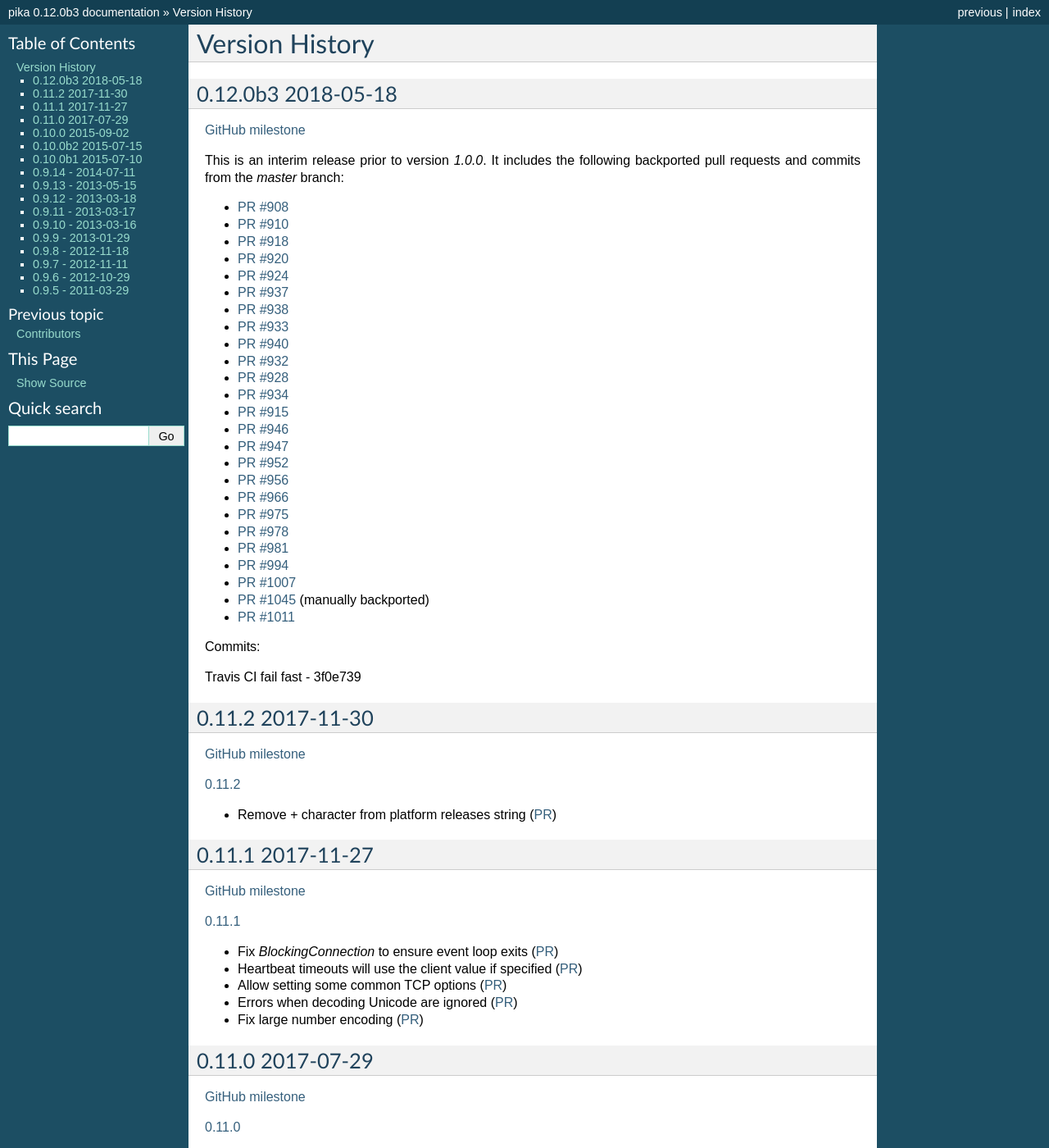
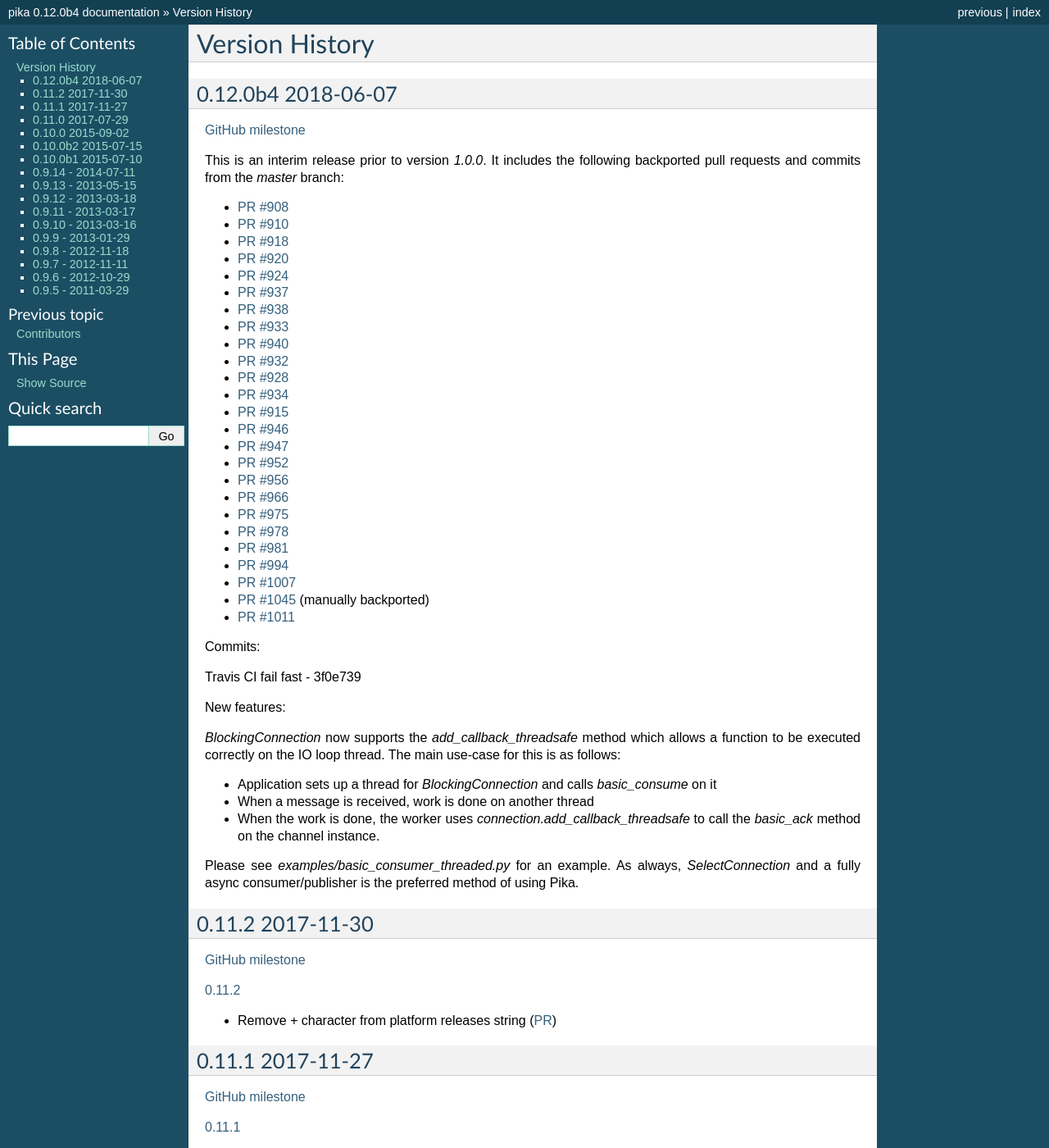
Before and after one commit to pika/pika, a Sphinx documentation site: the page built from docs/version_history.rst, in a window 1280 px wide and 1400 px high. Shown: the whole window at 82% size. Built offline with Sphinx 7.4.7, drawn with Linux system fonts in a browser that asks for light colours; pages that are not in the unit, such as notebooks, are missing from menus; some of the changed text lies outside the part shown.

Commit message:
0.12.0b4

```diff
--- a/CHANGELOG.rst
+++ b/CHANGELOG.rst
@@ -1,7 +1,7 @@
 Version History
 ===============
 
-0.12.0b3 2018-05-18
+0.12.0b4 2018-06-07
 -------------------
 
 `GitHub milestone <https://github.com/pika/pika/milestone/12>`_
--- a/docs/version_history.rst
+++ b/docs/version_history.rst
@@ -1,7 +1,7 @@
 Version History
 ===============
 
-0.12.0b3 2018-05-18
+0.12.0b4 2018-06-07
 -------------------
 
 `GitHub milestone <https://github.com/pika/pika/milestone/12>`_
@@ -37,6 +37,16 @@ This is an interim release prior to version `1.0.0`. It includes the following b
 Commits:
 
 Travis CI fail fast - 3f0e739
+
+New features:
+
+`BlockingConnection` now supports the `add_callback_threadsafe` method which allows a function to be executed correctly on the IO loop thread. The main use-case for this is as follows:
+
+- Application sets up a thread for `BlockingConnection` and calls `basic_consume` on it
+- When a message is received, work is done on another thread
+- When the work is done, the worker uses `connection.add_callback_threadsafe` to call the `basic_ack` method on the channel instance.
+
+Please see `examples/basic_consumer_threaded.py` for an example. As always, `SelectConnection` and a fully async consumer/publisher is the preferred method of using Pika.
 
 0.11.2 2017-11-30
 -----------------
--- a/pika/__init__.py
+++ b/pika/__init__.py
@@ -1,4 +1,4 @@
-__version__ = '0.12.0b3'
+__version__ = '0.12.0b4'
 
 import logging
 from logging import NullHandler
--- a/setup.py
+++ b/setup.py
@@ -16,7 +16,7 @@ long_description = ('Pika is a pure-Python implementation of the AMQP 0-9-1 '
 
 setuptools.setup(
     name='pika',
-    version='0.12.0b3',
+    version='0.12.0b4',
     description='Pika Python AMQP Client Library',
     long_description=open('README.rst').read(),
     maintainer='Gavin M. Roy',
```
